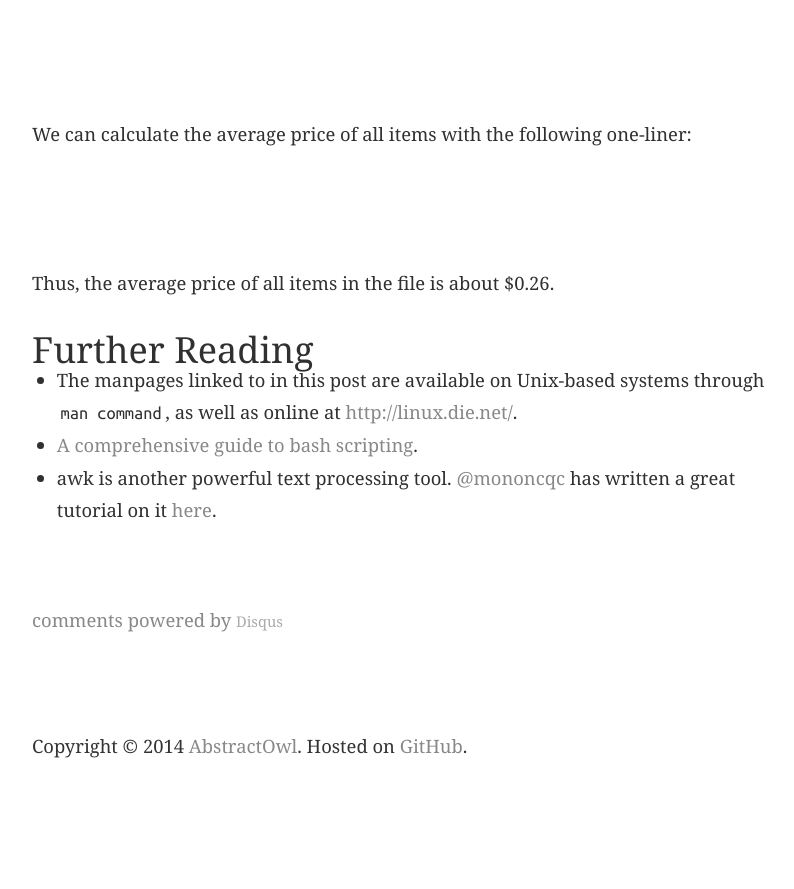
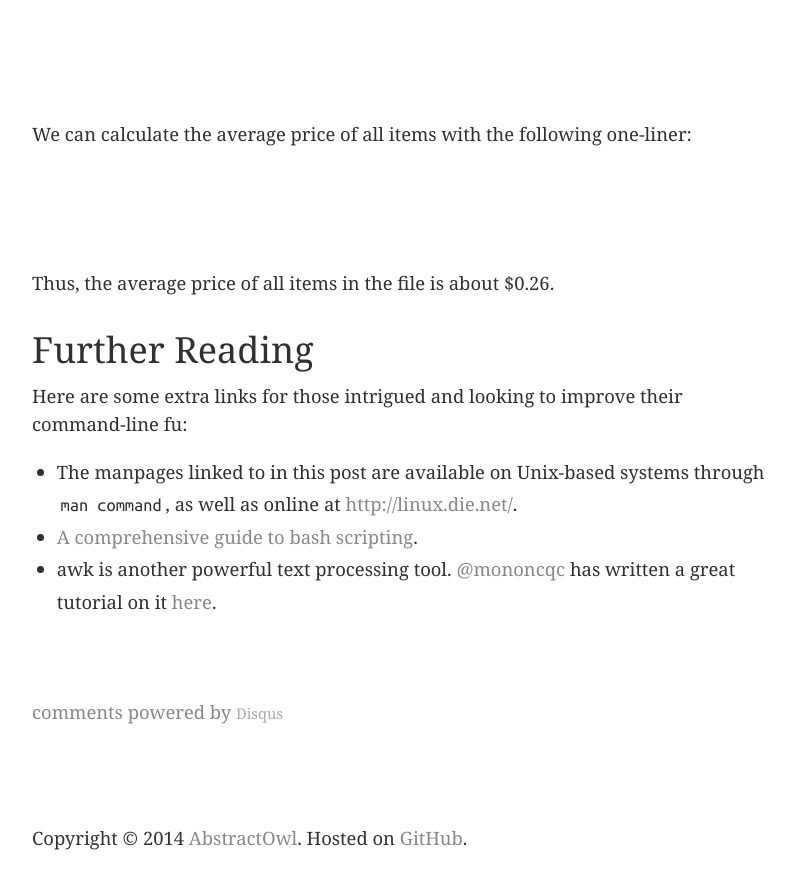
Before and after one commit to abstractOwl/abstractOwl.github.io, a Jekyll site: the page built from _posts/2015-02-08-logs-logs-logs.md, in a window 1280 px wide and 900 px high, scrolled down 6044 px. Shown: the top 889 px of the window, without its empty margins (240-1034 px from the left). Built offline with Jekyll 4.4.1, drawn with Linux system fonts in a browser that asks for light colours; comment, search, counter and statistics services are not loaded; before the commit the page ends 6852 px from its top, so only the background shows below that.

Commit message:
Fix minor formatting

```diff
--- a/_posts/2015-02-08-logs-logs-logs.md
+++ b/_posts/2015-02-08-logs-logs-logs.md
@@ -248,6 +248,9 @@ Thus, the average price of all items in the file is about $0.26.
 
 ## Further Reading
 
+Here are some extra links for those intrigued and looking to improve their
+command-line fu:
+
 * The manpages linked to in this post are available on Unix-based systems
   through `man command`, as well as online at <http://linux.die.net/>.
 * [A comprehensive guide to bash scripting](http://www.tldp.org/LDP/abs/html/).
```
Also changed, not shown: other parts of _posts/2015-02-08-logs-logs-logs.md (+1 -1 lines).
